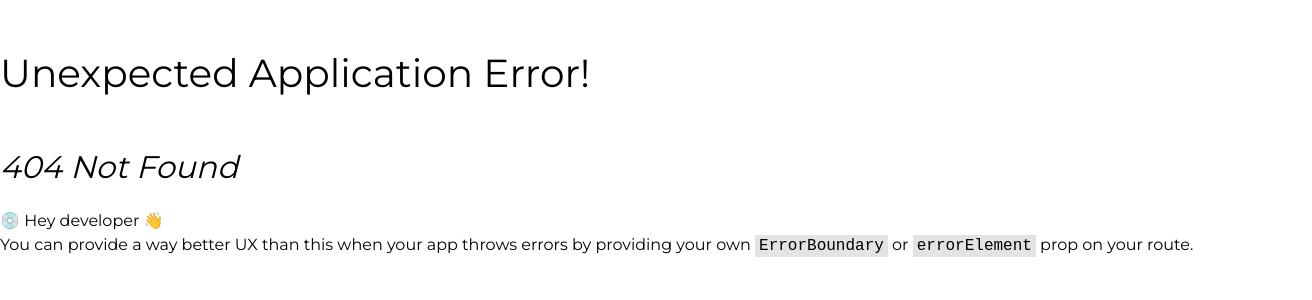
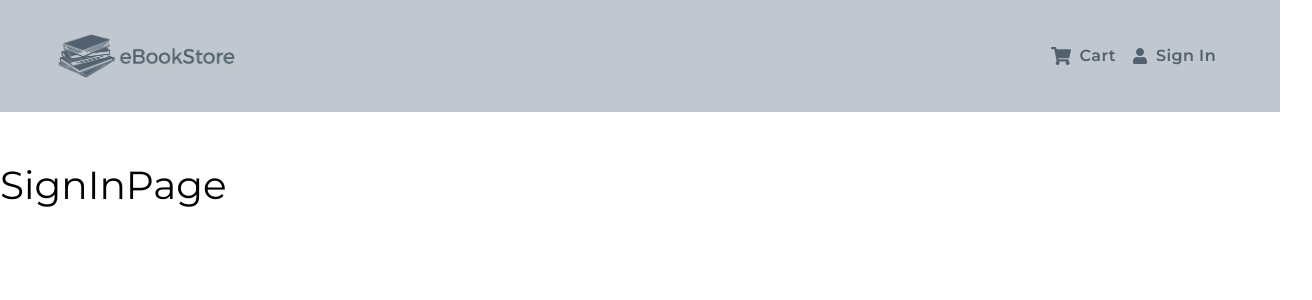
Before and after one commit to MAbdurahman/mern-book-store, a React (Vite) app in the folder frontend/: page /sign-in in a window 1280 px wide. Before the commit this address had no page. Shown: the top 300 px of the page, 1312 px wide, since content can reach past the window. Built offline with nearby package versions, Linux system fonts and the light colour scheme.

Commit message:
Add basic structure for frontend/src/pages/SignInPage.jsx and add its route to frontend/src/main.jsx

```diff
--- a/frontend/src/main.jsx
+++ b/frontend/src/main.jsx
@@ -7,6 +7,7 @@ import NotificationProvider from './context/notificationContext.jsx';
 import {createBrowserRouter, createRoutesFromElements, Route, RouterProvider} from 'react-router-dom';
 import HomePage from './pages/HomePage.jsx';
 import ProductPage from './pages/ProductPage.jsx';
+import SignInPage from './pages/SignInPage.jsx';
 
 
 const router = createBrowserRouter(createRoutesFromElements(
@@ -16,6 +17,7 @@ const router = createBrowserRouter(createRoutesFromElements(
       <Route path="/page/:pageNumber" element={<HomePage />} />
       <Route path="/search/:keyword/page/:pageNumber" element={<HomePage />} />
       <Route path="/product/:productId" element={<ProductPage />} />
+      <Route path="/sign-in" element={<SignInPage />} />
    </Route>
 ));
 
--- /dev/null
+++ b/frontend/src/pages/SignInPage.jsx
@@ -0,0 +1,9 @@
+export default function SignInPage() {
+
+   return (
+      <div>
+         <h2>SignInPage</h2>
+      </div>
+
+   );
+}
```
